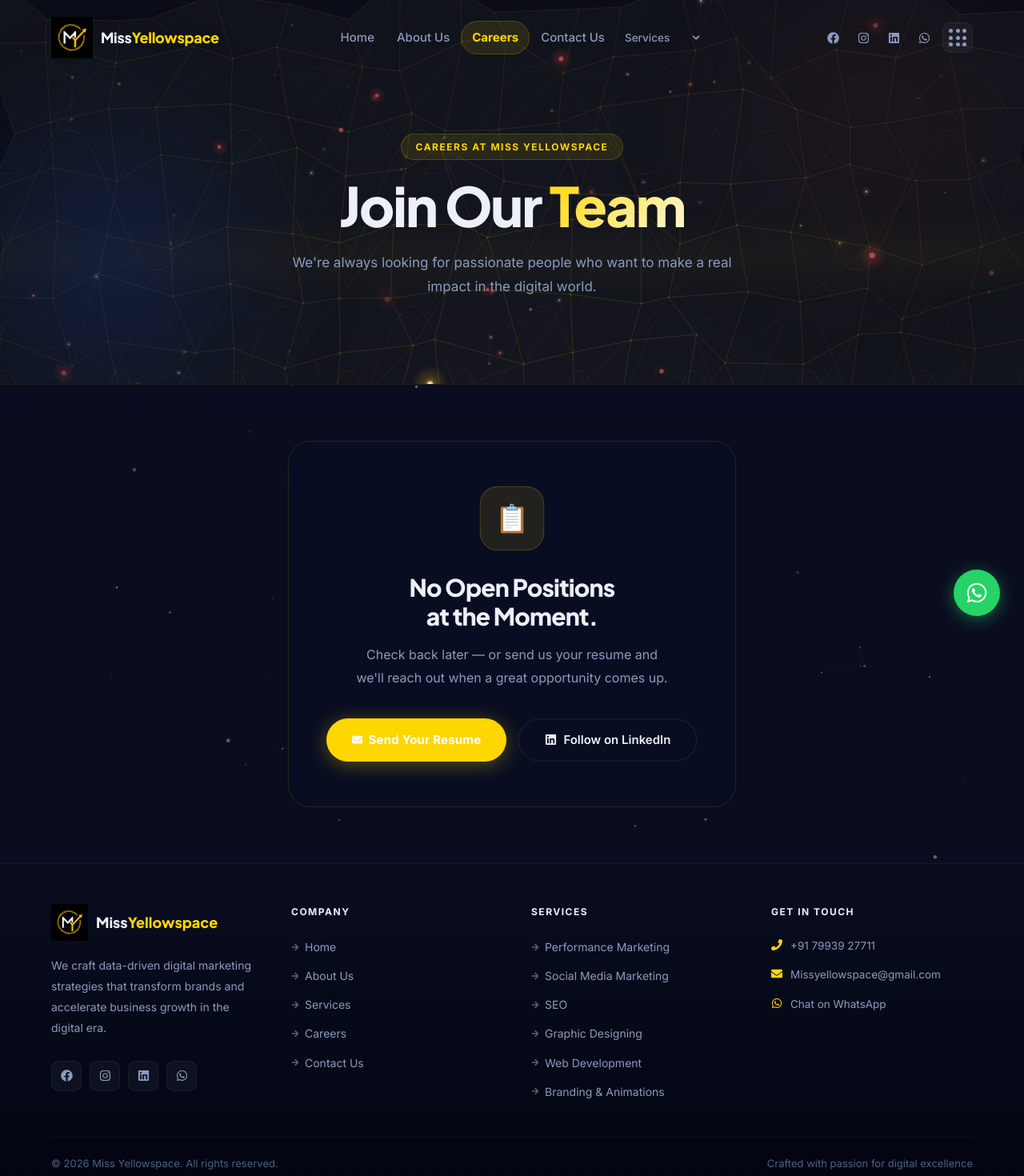
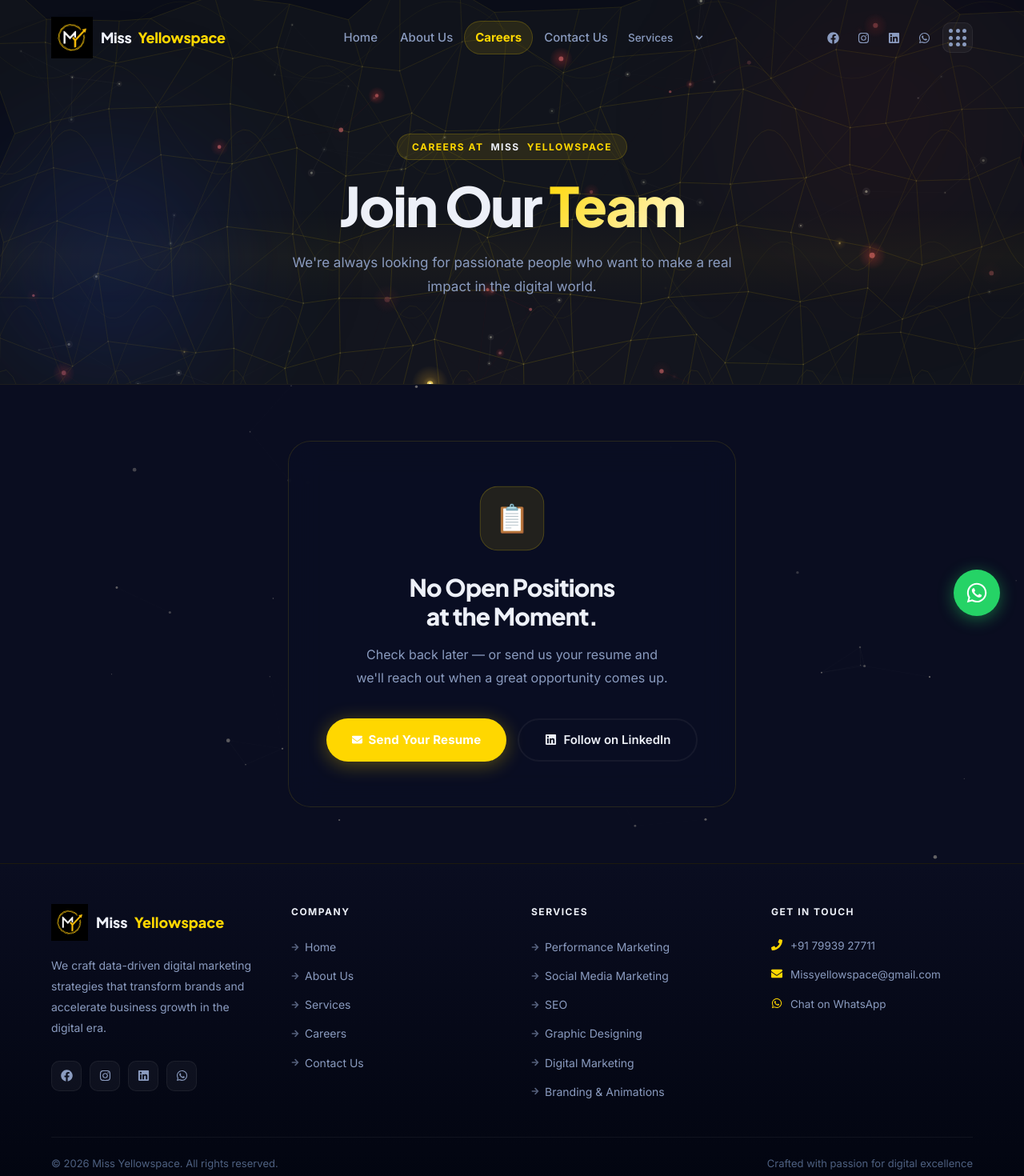
Before and after one commit to abhiram423/Missyellowspace, a React (Vite) app: page /careers in a window 1280 px wide. Shown: the top 1470 px of the page at 80% size. Built offline with nearby package versions, Linux system fonts and the light colour scheme.

Commit message:
update website

```diff
--- a/src/components/Footer.jsx
+++ b/src/components/Footer.jsx
@@ -27,7 +27,7 @@ const NAV_LINKS = [
 
 const SERVICE_LINKS = [
   'Performance Marketing', 'Social Media Marketing', 'SEO',
-  'Graphic Designing', 'Web Development', 'Branding & Animations',
+  'Graphic Designing', 'Digital Marketing', 'Branding & Animations',
 ]
 
 /* Inline SVG logo — same as Navbar */
@@ -57,7 +57,7 @@ export default function Footer() {
             <Link to="/" style={{ display: 'flex', alignItems: 'center', gap: 10, marginBottom: 18 }}>
               <YellowspaceLogo size={46} />
               <div style={{ display: 'flex', flexDirection: 'column', lineHeight: 1.15 }}>
-                <span style={{ fontFamily: 'var(--font-heading)', fontWeight: 900, fontSize: 18, color: '#edf0f8' }}>
+                <span style={{ fontFamily: 'var(--font-heading)', fontWeight: 900, fontSize: 18, color: '#edf0f8', display: 'flex', gap: '8px'}}>
                   Miss<span style={{ color: '#FFD700' }}>Yellowspace</span>
                 </span>
               </div>
--- a/src/components/Navbar.jsx
+++ b/src/components/Navbar.jsx
@@ -129,7 +129,7 @@ export default function Navbar() {
           </motion.div>
           <div style={{ display: 'flex', flexDirection: 'column', lineHeight: 1.1 }}>
             <span style={{ fontFamily: 'var(--font-heading)', fontWeight: 900, fontSize: 18, letterSpacing: '-0.3px', whiteSpace: 'nowrap' }}>
-              <span style={{ color: '#edf0f8' }}>Miss</span>
+              <span style={{ color: '#edf0f8', marginRight: '8px' }}>Miss</span>
               <span style={{ color: '#FFD700' }}>Yellowspace</span>
             </span>
           </div>
--- a/src/components/RotatingText.jsx
+++ b/src/components/RotatingText.jsx
@@ -5,7 +5,6 @@ export const ROTATING_PHRASES = [
   'Graphic Designing',
   'Digital Marketing',
   'Social Media Marketing',
-  'Web Development',
   'Branding & Animations',
   'Performance Marketing',
   'SEO & Growth',
--- a/src/pages/About.jsx
+++ b/src/pages/About.jsx
@@ -62,7 +62,7 @@ function PageHero() {
       <div className="container" style={{ position: 'relative', zIndex: 2, width: '100%', textAlign: 'center' }}>
         <ContentHalo>
           <motion.div variants={stagger} initial="hidden" animate="visible">
-          <motion.span variants={fadeUp} className="section-tag">About Miss Yellospace</motion.span>
+          <motion.span variants={fadeUp} className="section-tag">About Us</motion.span>
           <motion.h1 variants={fadeUp} style={{
             fontFamily: 'var(--font-heading)',
             fontSize: 'clamp(34px, 5.5vw, 66px)',
--- a/src/pages/Careers.jsx
+++ b/src/pages/Careers.jsx
@@ -36,8 +36,10 @@ export default function Careers() {
         ))}
         <div className="container" style={{ position: 'relative', zIndex: 2, textAlign: 'center' }}>
           <motion.div variants={stagger} initial="hidden" animate="visible">
-            <motion.span variants={fadeUp} className="section-tag">Careers at Miss Yellowspace</motion.span>
-            <motion.h1 variants={fadeUp} style={{
+              <motion.span variants={fadeUp} className="section-tag">
+                  Careers at <span style={{ color: '#edf0f8', marginLeft: '3px', marginRight: '3px' }}>Miss</span>Yellowspace
+              </motion.span>
+              <motion.h1 variants={fadeUp} style={{
               fontFamily: 'var(--font-heading)', fontWeight: 900,
               fontSize: 'clamp(36px, 6vw, 68px)', lineHeight: 1.08, letterSpacing: '-2px',
               color: 'var(--text-primary)', marginBottom: 20,
--- a/src/pages/Contact.jsx
+++ b/src/pages/Contact.jsx
@@ -335,7 +335,8 @@ function MapSection() {
                 <FaMapMarkerAlt />
               </div>
               <h3 style={{ fontFamily: 'var(--font-heading)', fontSize: 20, fontWeight: 800, color: 'var(--text-primary)', marginBottom: 16 }}>
-                Miss Yellowspace HQ
+                <span style={{ marginRight: '6px' }}>Miss</span>
+                <span style={{ color: '#FFD700' }}>Yellowspace</span> HQ
               </h3>
               <address style={{ fontStyle: 'normal', fontSize: 15, color: 'var(--text-secondary)', lineHeight: 2, marginBottom: 24 }}>
                 Unit 407, 4th Floor<br />
--- a/src/pages/Home.jsx
+++ b/src/pages/Home.jsx
@@ -95,8 +95,8 @@ function HeroSection() {
             }}
           >
             Welcome to{' '}
-            <span style={{ color: '#FFD700', fontWeight: 700 }}>Miss Yellowspace</span>
-            <span style={{ color: 'rgba(237,240,248,0.85)' }}>{'...!'}</span>
+            <span style={{ color: 'rgba(237,240,248,0.85)', fontWeight: 700 }}>Miss </span>
+            <span style={{ color: '#FFD700' }}>Yellowspace{'...!'}</span>
           </motion.p>
 
           {/* Main headline */}
```
